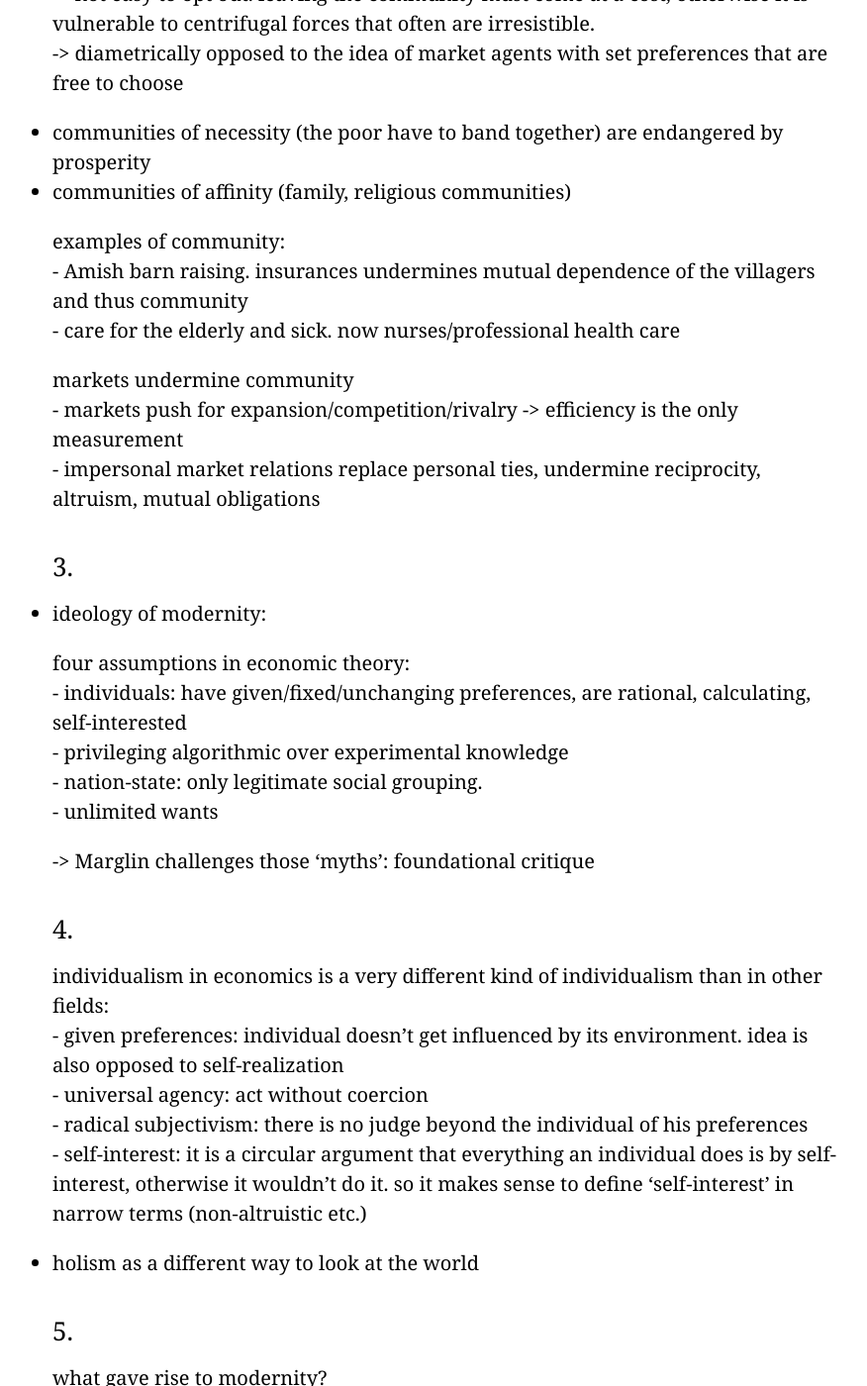
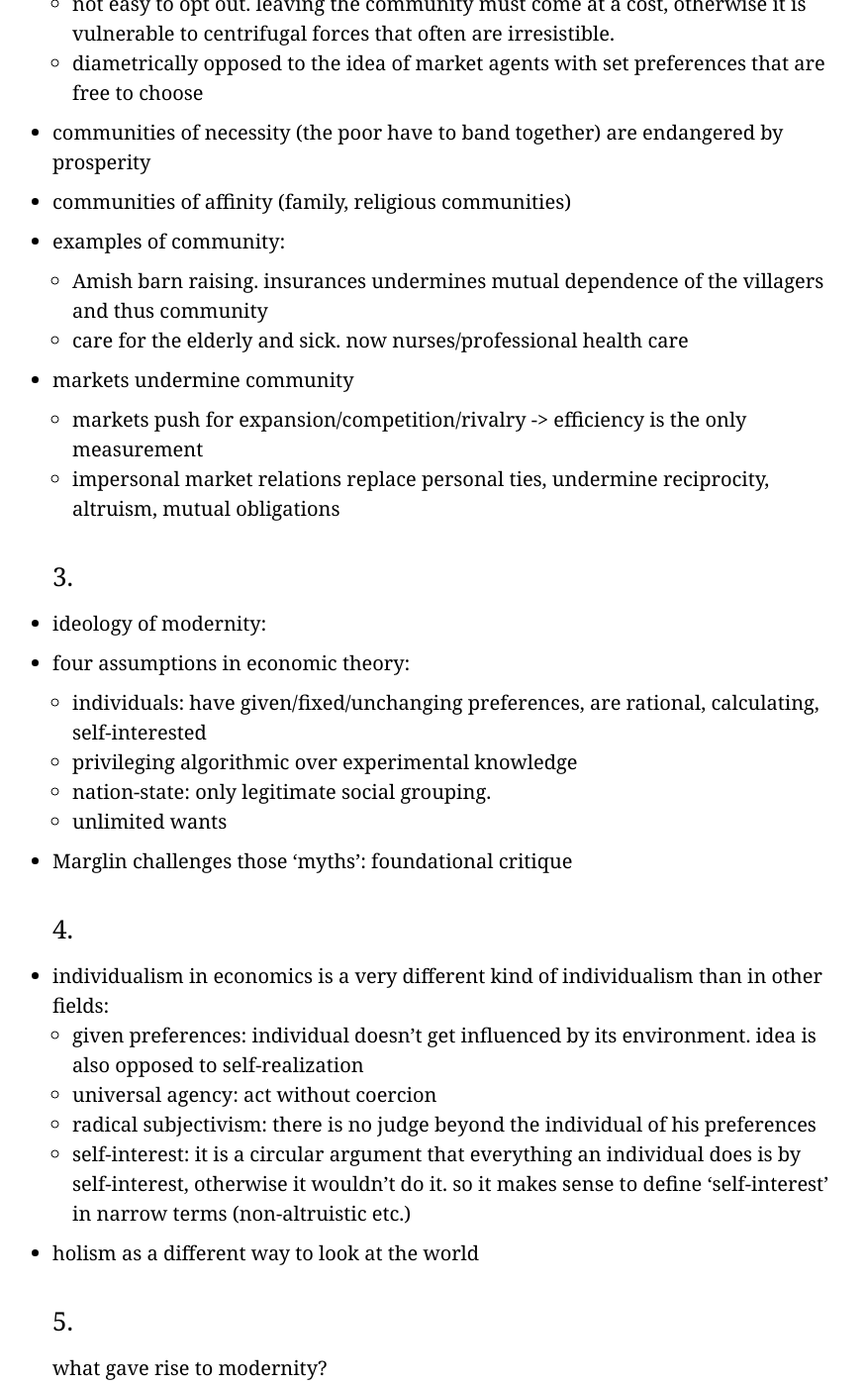
Before and after one commit to mb21/blog, a Jekyll site: the page built from _posts/2009-09-29-Marglins-The-Dismal-Science-How-Thinking-Like-an-Economist-Undermines-Community.md, in a window 1280 px wide and 1400 px high, scrolled down 715 px. Shown: the whole window at 99% size, without its empty margins (187-1063 px from the left). Built offline with Jekyll 4.4.1, drawn with Linux system fonts in a browser that asks for light colours; some of the changed text lies outside the part shown.

Commit message:
fix formatting of some old posts

```diff
--- a/_posts/2009-09-29-Marglins-The-Dismal-Science-How-Thinking-Like-an-Economist-Undermines-Community.md
+++ b/_posts/2009-09-29-Marglins-The-Dismal-Science-How-Thinking-Like-an-Economist-Undermines-Community.md
@@ -9,88 +9,90 @@ I just read Stephen A. Marglin’s [The Dismal Science: How Thinking Like an Eco
 
 ### 1.
 
-- individual vs. community -\> tension: good, healthy, creative\
- - community is important to a good and meaningful life
+- individual vs. community -> tension: good, healthy, creative
+- community is important to a good and meaningful life
 
 ### 2.
 
-community (as opposed to ‘just’ association): asks for loyalty, commitment, identity\
- -\> not easy to opt out. leaving the community must come at a cost, otherwise it is vulnerable to centrifugal forces that often are irresistible.\
- -\> diametrically opposed to the idea of market agents with set preferences that are free to choose
+- community (as opposed to ‘just’ association): asks for loyalty, commitment, identity:
+  - not easy to opt out. leaving the community must come at a cost, otherwise it is vulnerable to centrifugal forces that often are irresistible.
+  - diametrically opposed to the idea of market agents with set preferences that are free to choose
 
-- communities of necessity (the poor have to band together) are endangered by prosperity\
- - communities of affinity (family, religious communities)
+- communities of necessity (the poor have to band together) are endangered by prosperity
 
-examples of community:\
- - Amish barn raising. insurances undermines mutual dependence of the villagers and thus community\
- - care for the elderly and sick. now nurses/professional health care
+- communities of affinity (family, religious communities)
 
-markets undermine community\
- - markets push for expansion/competition/rivalry -\> efficiency is the only measurement\
- - impersonal market relations replace personal ties, undermine reciprocity, altruism, mutual obligations
+- examples of community:
+  - Amish barn raising. insurances undermines mutual dependence of the villagers and thus community
+  - care for the elderly and sick. now nurses/professional health care
+
+- markets undermine community
+  - markets push for expansion/competition/rivalry -\> efficiency is the only measurement
+  - impersonal market relations replace personal ties, undermine reciprocity, altruism, mutual obligations
 
 ### 3.
 
 - ideology of modernity:
 
-four assumptions in economic theory:\
- - individuals: have given/fixed/unchanging preferences, are rational, calculating, self-interested\
- - privileging algorithmic over experimental knowledge\
- - nation-state: only legitimate social grouping.\
- - unlimited wants
+- four assumptions in economic theory:
+  - individuals: have given/fixed/unchanging preferences, are rational, calculating, self-interested
+  - privileging algorithmic over experimental knowledge
+  - nation-state: only legitimate social grouping.
+  - unlimited wants
 
--\> Marglin challenges those ‘myths’: foundational critique
+- Marglin challenges those ‘myths’: foundational critique
 
 ### 4.
 
-individualism in economics is a very different kind of individualism than in other fields:\
- - given preferences: individual doesn’t get influenced by its environment. idea is also opposed to self-realization\
- - universal agency: act without coercion\
- - radical subjectivism: there is no judge beyond the individual of his preferences\
- - self-interest: it is a circular argument that everything an individual does is by self-interest, otherwise it wouldn’t do it. so it makes sense to define ‘self-interest’ in narrow terms (non-altruistic etc.)
+- individualism in economics is a very different kind of individualism than in other fields:
+  - given preferences: individual doesn’t get influenced by its environment. idea is also opposed to self-realization
+  - universal agency: act without coercion
+  - radical subjectivism: there is no judge beyond the individual of his preferences
+  - self-interest: it is a circular argument that everything an individual does is by self-interest, otherwise it wouldn’t do it. so it makes sense to define ‘self-interest’ in narrow terms (non-altruistic etc.)
 
 - holism as a different way to look at the world
 
 ### 5.
 
-what gave rise to modernity?\
- - loss of community is an unavoidable byproduct of a growing economy/increasing standard of living, or isn’t it?or is it about distribution (landlords pushing enclosure to save their fading power)
+what gave rise to modernity?
+
+loss of community is an unavoidable byproduct of a growing economy/increasing standard of living, or isn’t it? or is it about distribution (landlords pushing enclosure to save their fading power)
 
 ### 6.
 
-- the rise of the idea that if all individuals act in their self-interest, this is best for society as a whole
+the rise of the idea that if all individuals act in their self-interest, this is best for society as a whole
 
 ### 7. / 8.
 
-- algorithmic knowledge: can be written down, logically calculated\
- - experimental knowledge: rooted in one’s own experience as well as trust in the accounts of others (parents-child, master-apprentice), therefore rooted in community
+- algorithmic knowledge: can be written down, logically calculated
+- experimental knowledge: rooted in one’s own experience as well as trust in the accounts of others (parents-child, master-apprentice), therefore rooted in community
 
 ### 9.
 
-(- bosses get their share of the pie only for knowing how to assemble all the parts and keeping this knowledge to themselves)\
- - economic theory doesn’t take experimental knowledge seriously: cannot model real people\
- -\> economics as a mathematical science (algorithmic knowledge) heaves it above politics and withdraws it from political debate/democracy.
+- (bosses get their share of the pie only for knowing how to assemble all the parts and keeping this knowledge to themselves)
+- economic theory doesn’t take experimental knowledge seriously: cannot model real people
+- economics as a mathematical science (algorithmic knowledge) heaves it above politics and withdraws it from political debate/democracy.
 
 ### 10.
 
-- economists are responsible for growing the pie (whatever the cost), politicians for (re-)distributing it.\
- - nation-state legitimizes this
+- economists are responsible for growing the pie (whatever the cost), politicians for (re-)distributing it.
+- nation-state legitimizes this
 
 ### 11.
 
 modernity:
 
--   possibility of abundance as close as never before because of increased efficiency/productivity
--   impossibility of abundance because of unlimited wants
-    -   relative wants:
-        -   economic rivalry (having more stuff than the Joneses). wealth is now the dominating factor in defining people
-        -   believe in infinite growth as a non-zero-sum game (everybody wins as the pie keeps growing) makes it a common goal
+- possibility of abundance as close as never before because of increased efficiency/productivity
+- impossibility of abundance because of unlimited wants
+  - relative wants:
+    - economic rivalry (having more stuff than the Joneses). wealth is now the dominating factor in defining people
+    - believe in infinite growth as a non-zero-sum game (everybody wins as the pie keeps growing) makes it a common goal
 
-    -   absolute needs:
-        -   in an individualistic world-view new goods and stuff substitute for personal relations
-        -   as long as good health is a commodity, and med-tech keeps improving, it will remain scarce
+  - absolute needs:
+    - in an individualistic world-view new goods and stuff substitute for personal relations
+    - as long as good health is a commodity, and med-tech keeps improving, it will remain scarce
 
--\> we cannot rethink society when we have reached ‘enough’. rather, we shall have enough when we rethink society.
+- we cannot rethink society when we have reached ‘enough’. rather, we shall have enough when we rethink society.
 
 ### 12.
 
@@ -98,10 +100,10 @@ fair trade as an imagined community between producers and consumers
 
 ### 13.
 
-dominant views:\
- - culture doesn’t exist, everybody thinks like a homo economics (a ‘modern’ individual)\
- - western culture is superior, ‘developing countries’ need to catch up and become ‘modern’
+- dominant views:
+  - culture doesn’t exist, everybody thinks like a homo economics (a ‘modern’ individual)
+  - western culture is superior, ‘developing countries’ need to catch up and become ‘modern’
 
-- but people can keep (and further develop) their cultures while modern technology is being introduced\
- - individualism vs. holism: rights of individuals (liberty, autonomous and algorithmic decision-making) vs. rights of communities (experimental knowledge: tradition, spirituality)\
- - nation vs. other communities
+- but people can keep (and further develop) their cultures while modern technology is being introduced
+  - individualism vs. holism: rights of individuals (liberty, autonomous and algorithmic decision-making) vs. rights of communities (experimental knowledge: tradition, spirituality)
+  - nation vs. other communities
```
Also changed, not shown: _posts/2008-08-24-linear-vs-cyclic.md (+6 -6 lines), _posts/2012-07-08-Haskell,-XQuery,-JavaScript-or-Opa-for-web-development.md (+10 -11 lines), _posts/2014-05-29-Marcel-Wanders-between-Art-and-Design.md (+6 -6 lines), _posts/2015-02-14-Apple-building-a-car-makes-perfect-sense.md (+3 -1 lines).
